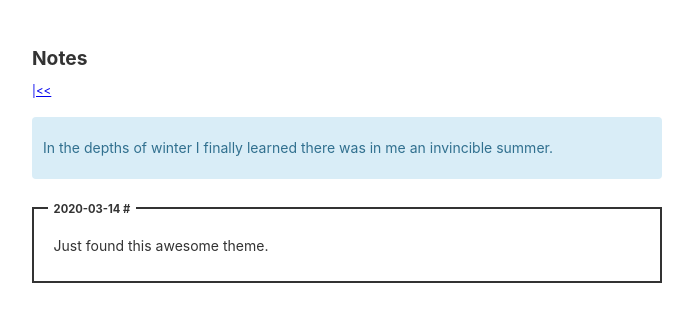
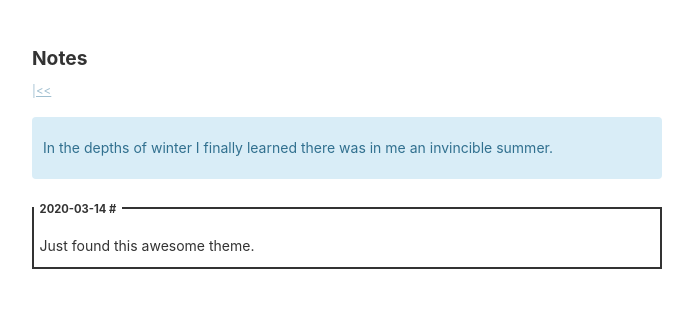
Before and after one commit to weijy/weisnotes, a Jekyll site: the page built from notes.html, in a window 1280 px wide. Shown: the top 322 px of the page, without its empty margins (293-986 px from the left). Built offline with Jekyll 4.4.1, drawn with Linux system fonts in a browser that asks for light colours.

Commit message:
Update new.scss

```diff
--- a/assets/new.scss
+++ b/assets/new.scss
@@ -10,7 +10,7 @@ body {
   font-size: 14px;
 }
 
-a .nightmode {
+a {
   color: #a0bfd0;
 
   &:visited {
@@ -88,7 +88,7 @@ header .night {
   scroll-margin: 2em;
   margin: 2em 0 3em;
   border: 2px solid #333;
-  padding: .5em 1.4em 1.4em;
+  padding: .5em 0.4em 0.4em;
 
   &:target {
     border-color: #888;
```
